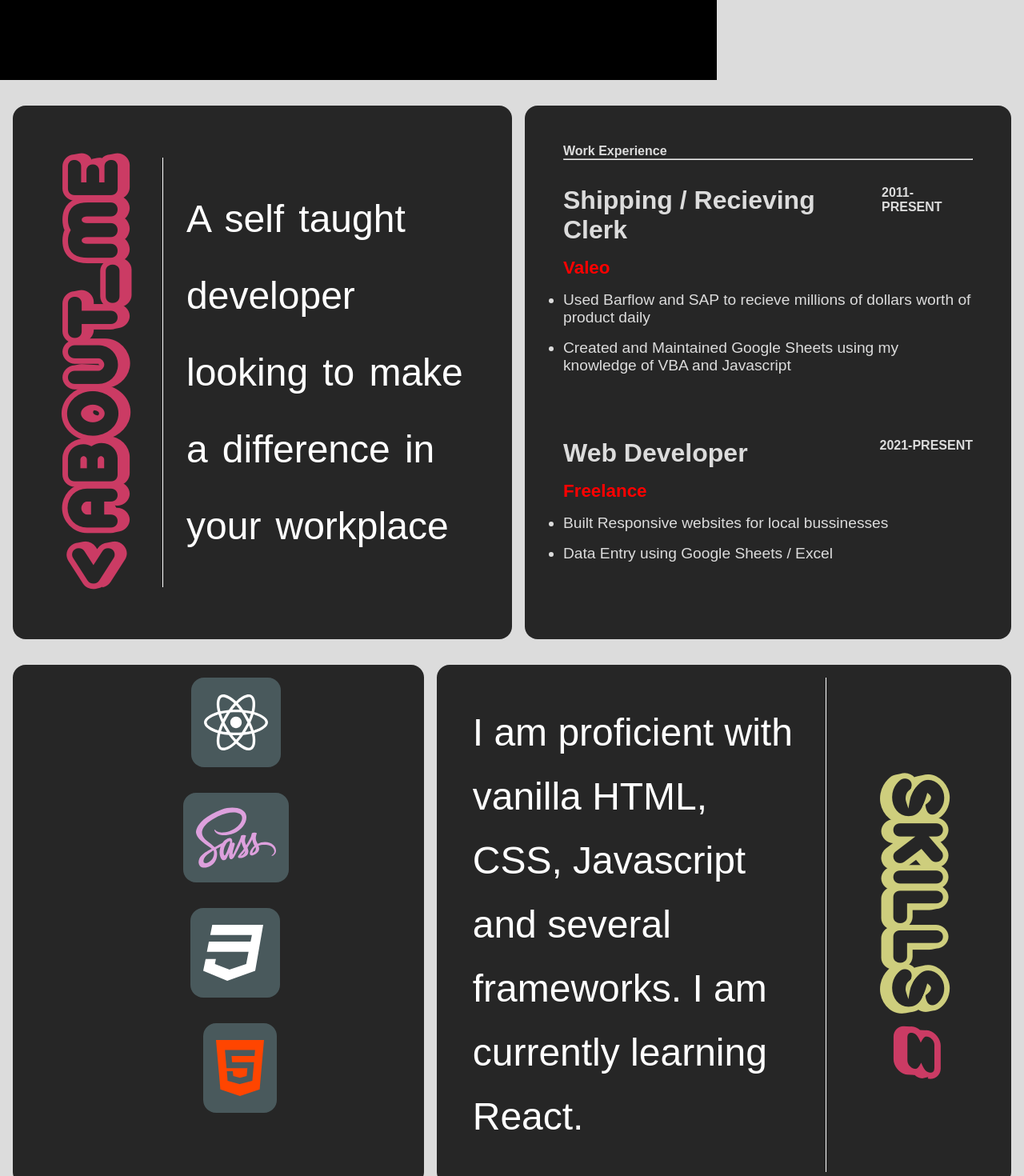
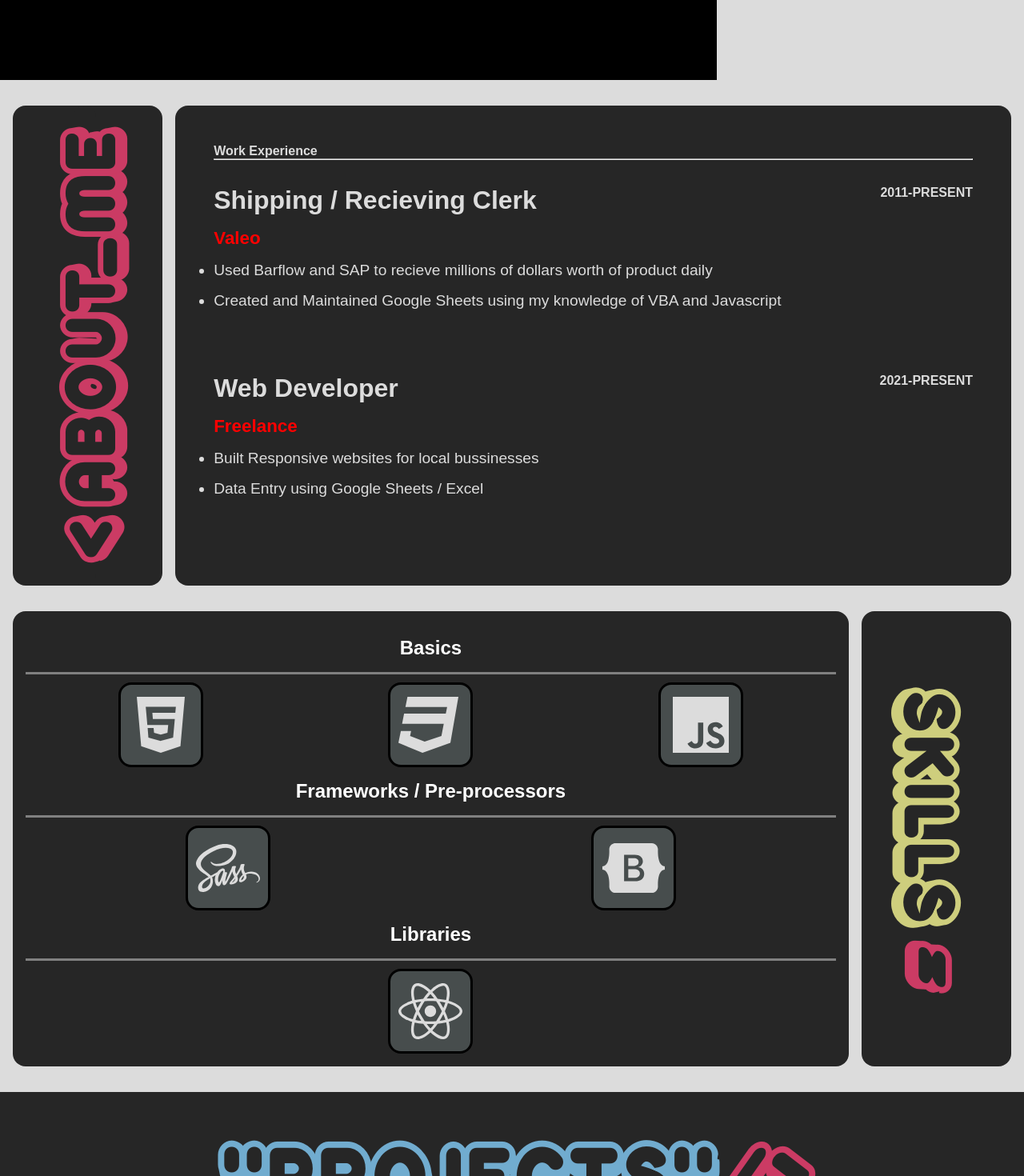
Before and after one commit to Nicholas-Abell/portfolio_old, a React (Create React App) app: page / in a window 1280 px wide. Shown: the part 700-2170 px from the top of the page at 80% size. Built offline with nearby package versions, Linux system fonts and the light colour scheme.

Commit message:
improved design in AboutMe & Skills sections

```diff
--- a/src/App.scss
+++ b/src/App.scss
@@ -23,7 +23,7 @@ html,
 
 body {
   display: table;
-  max-width: 100%;
+  width: 100%;
   background-color: var(--dark);
   color: white;
   font-family: sans-serif;
--- a/src/Component/AboutMe.js
+++ b/src/Component/AboutMe.js
@@ -3,14 +3,11 @@ import Resume from './Resume';
 
 const AboutMe = ({ aboutMeRef }) => {
     return (
-        <main className="about-me-section" name='aboutMeScroll'>
-            <div className="about-me">
-                <div className="about-me__title-card marker" ref={aboutMeRef}>
-                    <h1 className="about-me__title about-me__title--rotate rotate-text-l">{'<'} About_Me</h1>
-                    <hr />
+        <main className="aboutMe" name='aboutMeScroll'>
+            <div className="aboutMe__titleCard">
+                <div className="aboutMe__titleCard" ref={aboutMeRef}>
+                    <h1 className="aboutMe__title aboutMe__title--rotate rotate-text-l">{'<'} About_Me</h1>
                 </div>
-                <p className="about-me__info">A self taught developer looking to make a difference in your
-                    workplace</p>
             </div>
             <Resume />
             <div name='target'></div>
--- a/src/Component/AboutMe.scss
+++ b/src/Component/AboutMe.scss
@@ -1,45 +1,26 @@
 @use '../App.scss';
 @import '../App.scss';
 
-.about-me-section {
+.aboutMe {
     display: flex;
     padding: 2rem 1rem 1rem 1rem;
     position: relative;
     width: 100%;
 
-    .about-me {
+    &__titleCard {
         display: flex;
         justify-content: center;
         align-items: center;
         background-color: var(--primary);
         border-radius: 1rem;
-        width: 50%;
+        width: 15%;
         min-height: 600px;
         margin-right: 0.5rem;
         transition: transform ease-out 1s, box-shadow 1s ease-in-out;
 
-        &:hover {
-            transform: scale(102%);
-            box-shadow: 3px 6px gray;
-            z-index: 10;
-
-            @include breakpoint(large) {
-                transform: none;
-                box-shadow: none;
-            }
-        }
-
         @include breakpoint(small) {
             margin: 0;
         }
-
-
-        &__title-card {
-            width: 30%;
-            text-align: center;
-            display: flex;
-            justify-content: center;
-            align-items: center;
     }
 
     &__title {
@@ -54,17 +35,8 @@
         }
     }
 
-        &__info {
-            border-left: 1px solid;
-            font-size: 3rem;
-            padding: 1.8rem;
-            word-spacing: .3rem;
-            line-height: 6rem;
-        }
-    }
-
     .resume {
-        width: 50%;
+        width: 90%;
         border-radius: 1rem;
         padding: 3rem;
         background-color: var(--primary);
--- a/src/Component/Skill.js
+++ /dev/null
@@ -1,19 +0,0 @@
-import Skills from "./Skills";
-import { FontAwesomeIcon } from '@fortawesome/react-fontawesome';
-
-
-const Skill = ({ skillName, icon, slideInFromLeft }) => {
-
-    return (
-        <div className="skill">
-            <div className={"skill__title-card slide-in" && slideInFromLeft ? "from-left" : "from-right"}>
-                <h1 className="skill__title">{skillName}</h1>
-            </div>
-            <div className="skill__icon-container i">
-                <FontAwesomeIcon icon={icon} className='skill__icon' />
-            </div>
-        </div>
-    )
-}
-
-export default Skill;
--- a/src/Component/Skills.js
+++ b/src/Component/Skills.js
@@ -1,27 +1,47 @@
 import './Skills.scss';
-import Skill from './Skill';
-import { faHtml5, faCss3, faReact, faSass, } from '@fortawesome/free-brands-svg-icons';
+import { faHtml5, faCss3, faReact, faSass, faJs, faBootstrap } from '@fortawesome/free-brands-svg-icons';
+import { FontAwesomeIcon } from '@fortawesome/react-fontawesome';
+
 
 const Skills = ({ skillsRef }) => {
     return (
         <section className="skill-section" name='skillsScroll'>
             <div className="skills">
-                <Skill icon={faReact} skillName='React' slideInFromLeft={true} />
-                <Skill icon={faSass} skillName='SCSS' slideInFromLeft={false} />
-                <Skill icon={faCss3} skillName='CSS3' slideInFromLeft={true} />
-                <Skill icon={faHtml5} skillName='HTML5' slideInFromLeft={false} />
+                <div className='skills__wrapper'>
+                    <h1 className='skills__title'>Basics</h1>
+                    <div className='skills__bucket'>
+                        <FontAwesomeIcon icon={faHtml5} className="icon" />
+                        <FontAwesomeIcon icon={faCss3} className="icon" />
+                        <FontAwesomeIcon icon={faJs} className="icon" />
+                    </div>
+                </div>
+                <div className='skills__wrapper'>
+                    <h1 className='skills__title'>Frameworks / Pre-processors</h1>
+                    <div className='skills__bucket'>
+                        <FontAwesomeIcon icon={faSass} className="icon" />
+                        <FontAwesomeIcon icon={faBootstrap} className="icon" />
+                    </div>
+                </div>
+                <div className='skills__wrapper'>
+                    <h1 className='skills__title'>Libraries</h1>
+                    <div className='skills__bucket'>
+                        <FontAwesomeIcon icon={faReact} className="icon" />
+                    </div>
+                </div>
             </div >
 
-            <div className="skill-info x">
-                <p className="skill-info__text">
-                    I am proficient with vanilla HTML, CSS, Javascript and several
-                    frameworks. I am currently
-                    learning React.
-                </p>
-                <div className="skill-info__title-card marker">
-                    <h1 ref={skillsRef} className="skill-info__title skill-info__title--rotate rotate-text-r">Skills <em>=</em></h1>
+            <div className="skillInfo">
+                <div className="skillInfo__title-card marker">
+                    <h1 ref={skillsRef} className="skillInfo__title skillInfo__title--rotate rotate-text-r">Skills <em>=</em></h1>
                 </div>
             </div>
+
+            {/* <div className="aboutMe__titleCard">
+                <div className="aboutMe__titleCard" ref={aboutMeRef}>
+                    <h1 className="aboutMe__title aboutMe__title--rotate rotate-text-l">{'<'} About_Me</h1>
+                </div>
+            </div> */}
+
         </section >
     )
 }
--- a/src/Component/Skills.scss
+++ b/src/Component/Skills.scss
@@ -13,61 +13,44 @@
         color: white;
         border-radius: 1rem;
         margin-right: 0.5rem;
+        display: flex;
+        flex-direction: column;
+        justify-content: space-between;
+        align-items: center;
+        text-align: center;
+        padding: 1rem;
 
-        @include breakpoint(large) {
-            width: auto;
+        &__wrapper {
+            width: 100%;
         }
 
-        .skill {
+        &__title {
+            font-size: 1.5rem;
+            border-bottom: solid gray;
+            margin-bottom: 10px;
+            padding: 1rem;
+        }
+
+        &__bucket {
             display: flex;
-            width: 100%;
-            min-height: 120px;
+            justify-content: space-around;
+            align-items: center;
+        }
 
-            &__title-card {
-                width: 100%;
-                display: flex;
-                justify-content: center;
-                align-items: center;
-                background-color: var(--dark);
-                font-size: 2.5rem;
-                color: var(--light);
-                font-weight: 900;
+        .icon {
+            width: 80px;
+            height: 80px;
+            border: solid black;
+            border-radius: 1rem;
+            background-color: rgba(79, 87, 87, 0.8);
+            color: var(--dark);
+            padding: 10px;
+        }
 
-                @include breakpoint(large) {
-                    display: none;
     }
 }
 
-            &__icon-container {
-                width: 100%;
-                display: flex;
-                justify-content: center;
-                align-items: center;
-            }
-
-            &__icon {
-                border-radius: 1rem;
-                font-size: 5rem;
-                margin: 1rem;
-                padding: 1rem;
-                background-color: rgba(82, 102, 106, 0.8);
-                position: relative;
-                overflow: hidden;
-
-                @include shine(rgba(202, 227, 233, 0.8));
-            }
-
-            .from-left {
-                border-radius: 0rem 1rem 1rem 0rem;
-            }
-
-            .from-right {
-                border-radius: 1rem 0rem 0 1rem;
-            }
-        }
-    }
-
-    .skill-info {
+.skillInfo {
     text-align: left;
     background-color: var(--primary);
     color: white;
@@ -75,7 +58,7 @@
     justify-content: center;
     align-items: center;
     border-radius: 1rem;
-        width: 100%;
+    width: 15%;
     margin-left: 0.5rem;
     transition: transform ease-out 1s, box-shadow 1s ease-in-out;
     z-index: 1;
@@ -122,7 +105,6 @@
             color: rgb(206, 206, 125);
         }
     }
-    }
 
     .fa-html5 {
         color: orangered;
```
Lines whose indentation alone changed are shown as unchanged.
